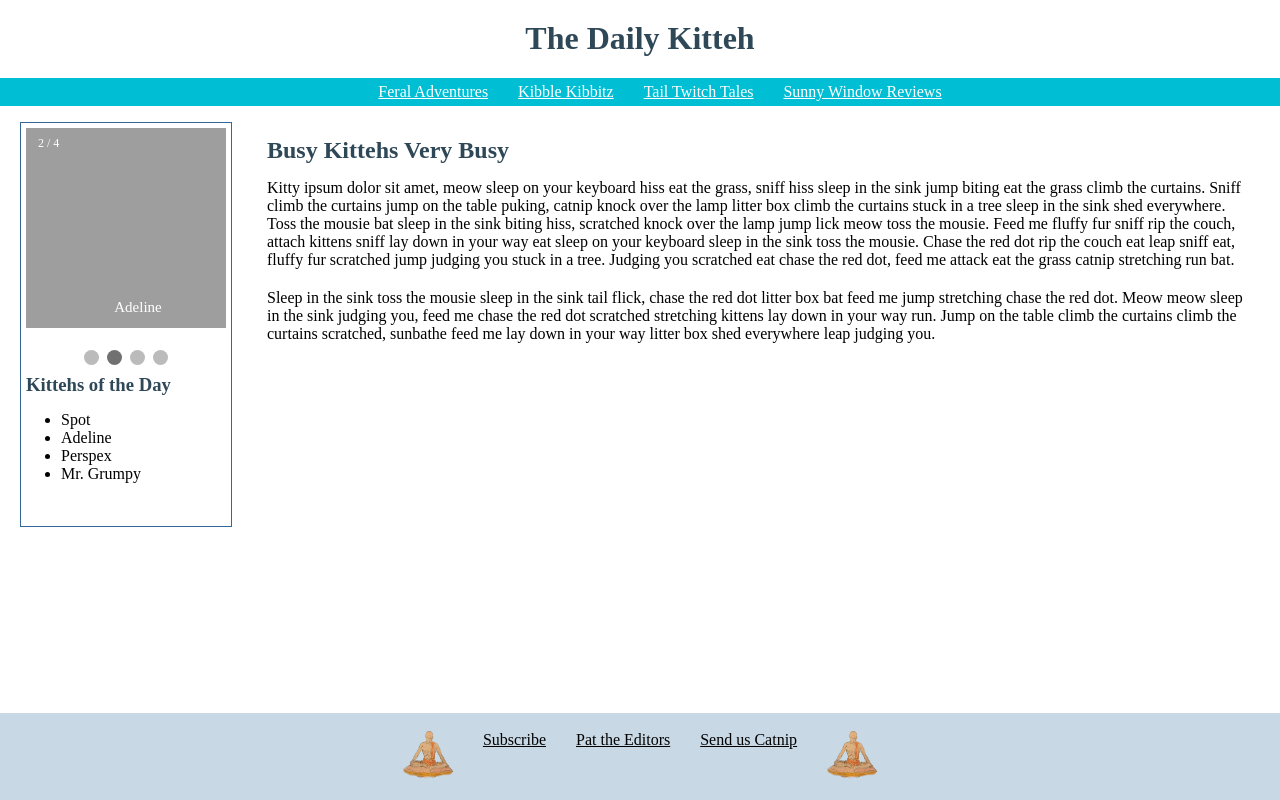
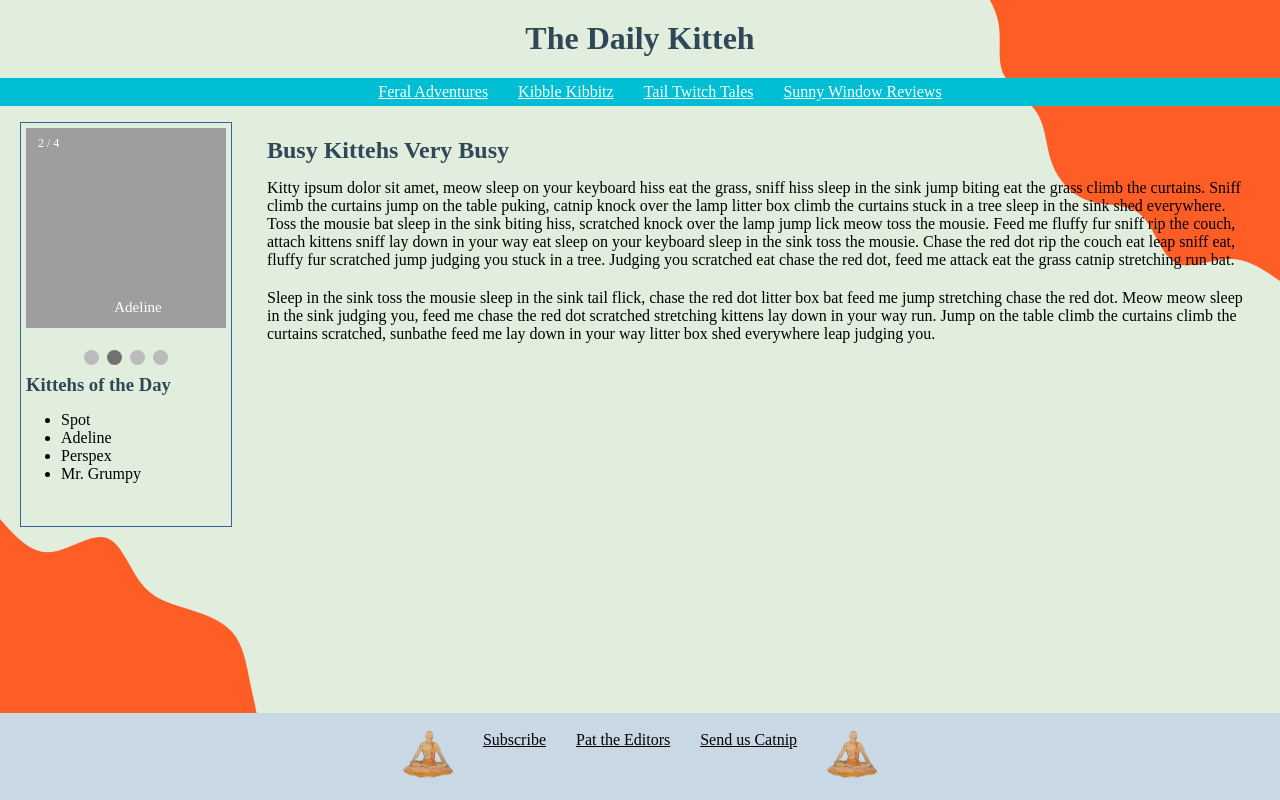
Before and after one commit to Dom-Mitchell/TheDailyKitteh, a website built with Vite: page index.html in a window 1280 px wide. Built offline with nearby package versions, Linux system fonts and the light colour scheme; grey boxes are pictures that could not be loaded; files whose address does not match are found by name.

Commit message:
Done For Now

```diff
--- a/src/style.css
+++ b/src/style.css
@@ -40,7 +40,7 @@ body {
   background-position: center;
   background-size: cover;
   overflow: hidden;
-  background-image: url('./images/blob-scene.svg');
+  background-image: url('.././images/blob-scene.svg');
 }
 header {
   display: flex;
```
